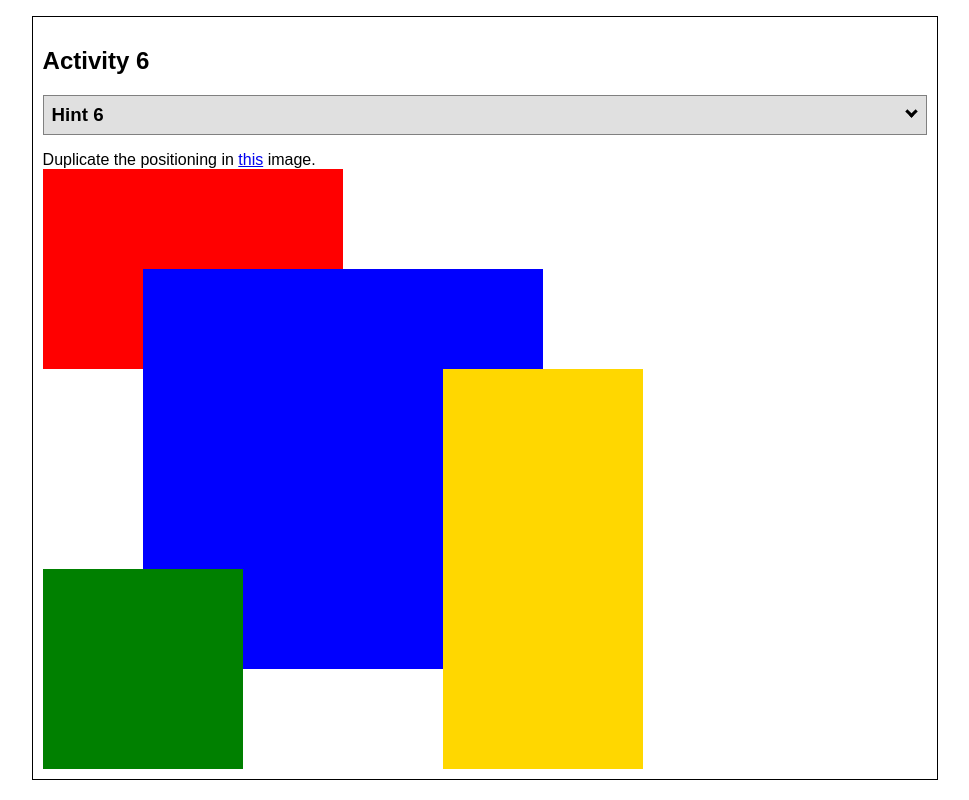
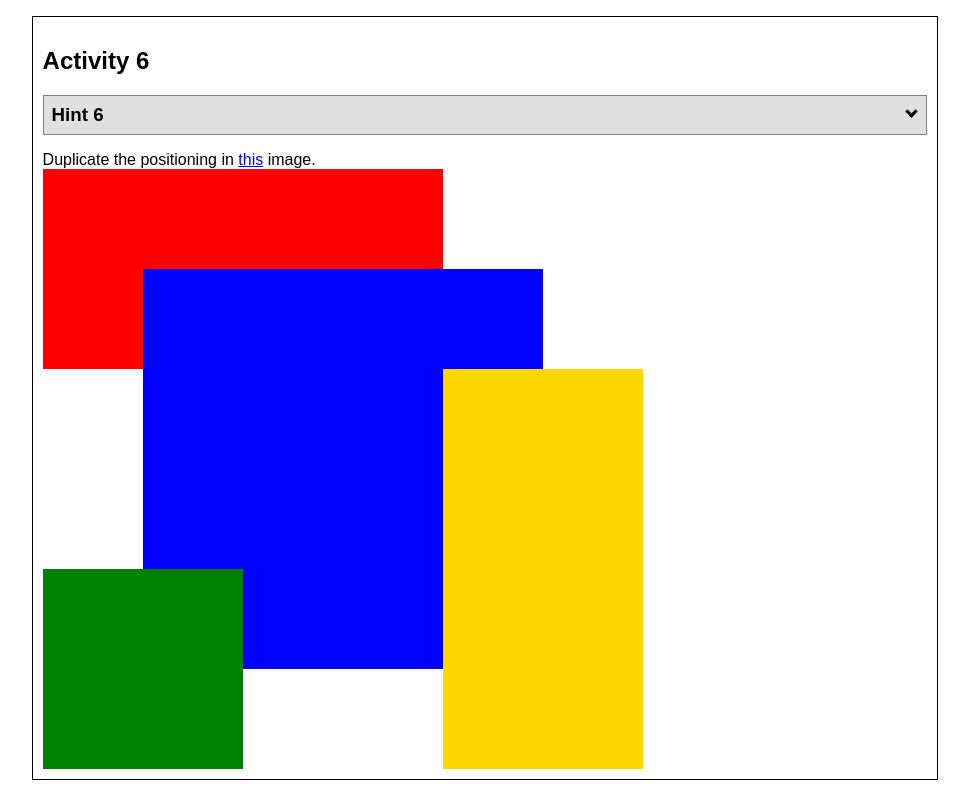
Before and after one commit to csmithuser/wdd130, a plain HTML site: page ice/positioning/positioning.html in a window 1280 px wide. Shown: the part 3311-4111 px from the top of the page, without its empty margins (155-1124 px from the left). Drawn offline with Linux system fonts and the light colour scheme.

Commit message:
actually done with ice box style thingy

```diff
--- a/ice/positioning/positionstyles.css
+++ b/ice/positioning/positionstyles.css
@@ -161,7 +161,7 @@
   width: 100%;
   height: 100%;
   background-color: red;
-  grid-column: 1/4;
+  grid-column: 1/5;
   grid-row: 1/3;
   z-index: 1;
 }
```
